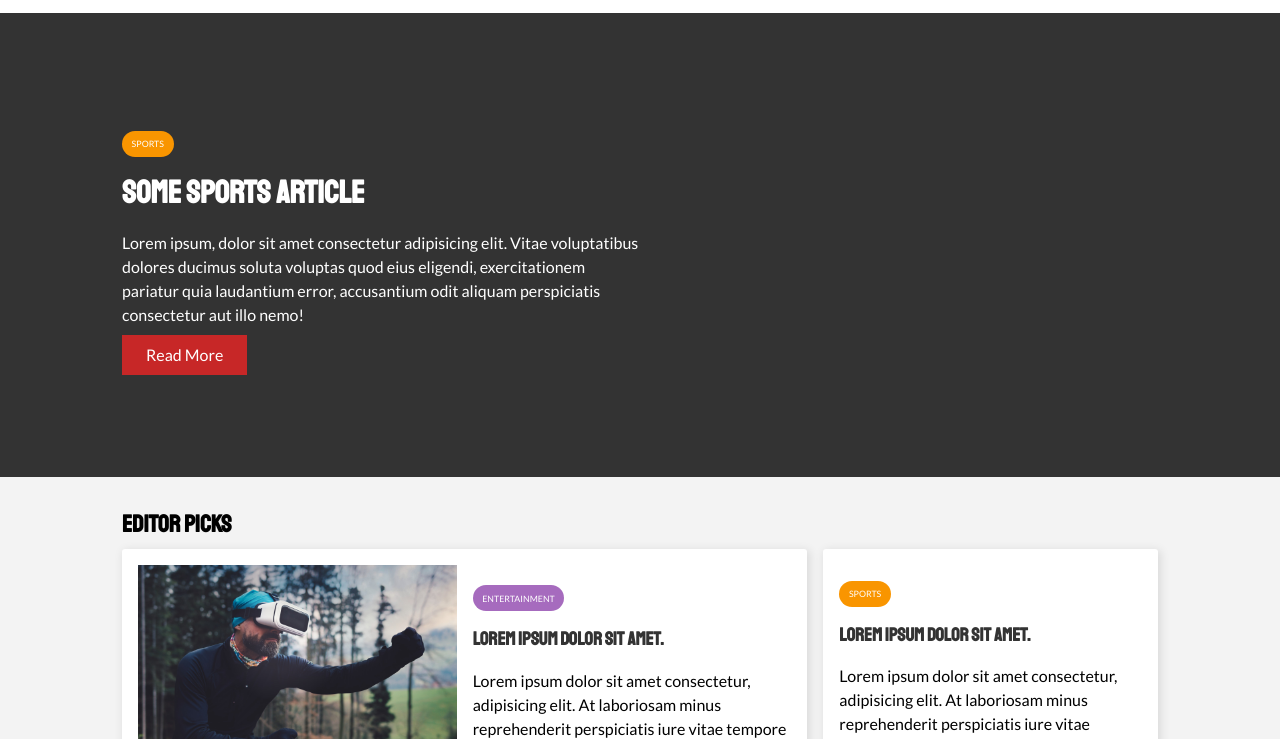
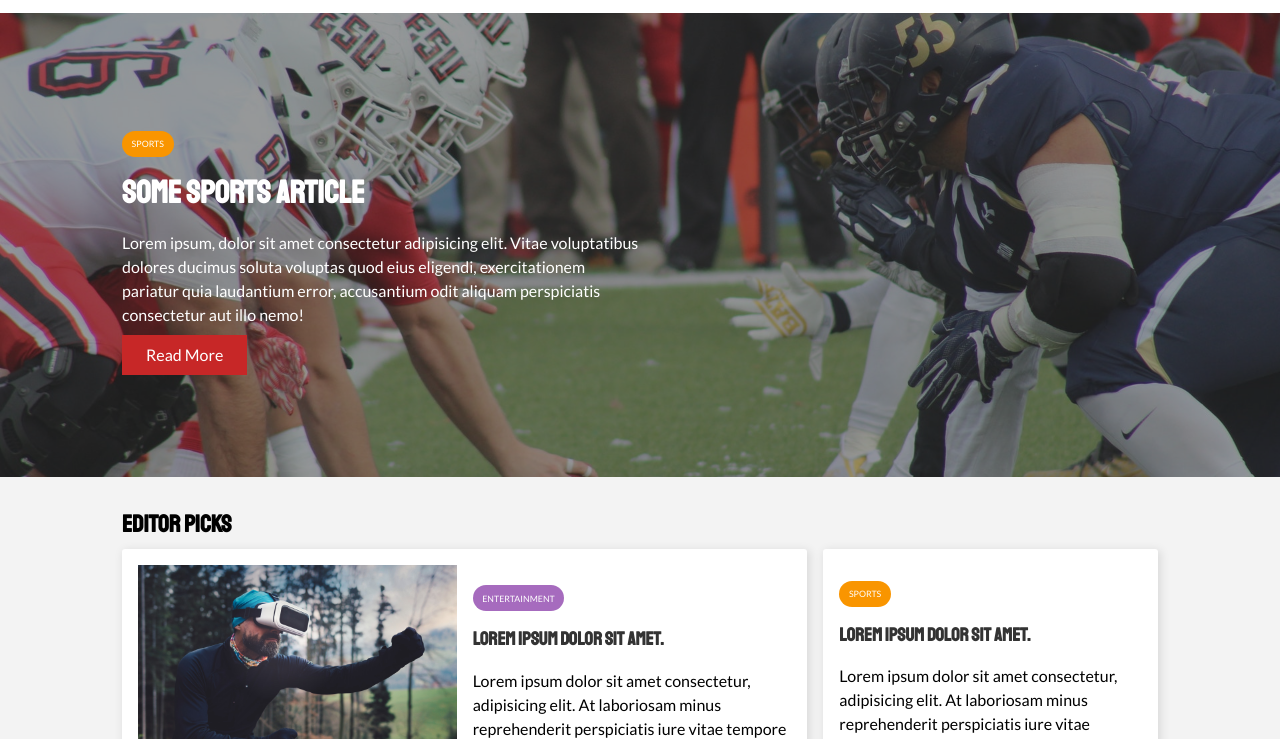
Before and after one commit to mahmood-kn/newsgrid, a plain HTML site: page index.html in a window 1280 px wide. Shown: the part 61-800 px from the top of the page. Drawn offline with Linux system fonts and the light colour scheme.

Commit message:
edit img link

```diff
--- a/css/style.css
+++ b/css/style.css
@@ -227,7 +227,7 @@ p {
 
 #showcase::before {
   content: "";
-  background: url("./img/featured.jpg") no-repeat center center/cover;
+  background: url("../img/featured.jpg") no-repeat center center/cover;
   opacity: 0.5;
   position: absolute;
   top: 0;
```
